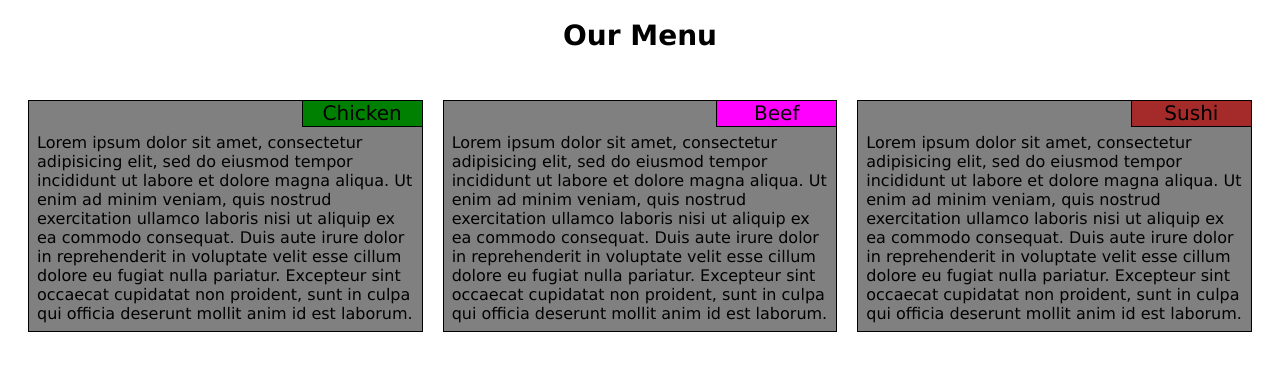
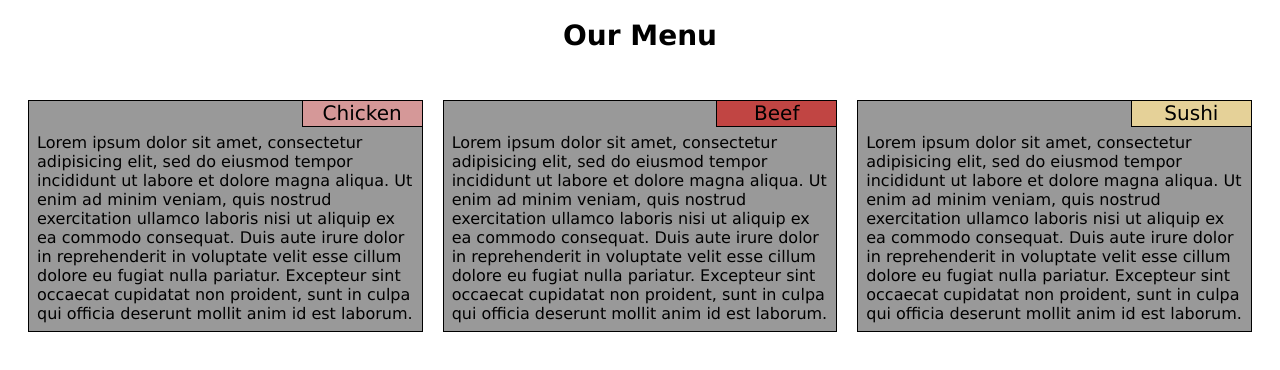
Before and after one commit to valyoh/webdevcourse, a plain HTML site: page module2-solution/index.html in a window 1280 px wide. Drawn offline with Linux system fonts and the light colour scheme.

Commit message:
colors change

```diff
--- a/module2-solution/css/styles.css
+++ b/module2-solution/css/styles.css
@@ -20,7 +20,7 @@ section {
   padding-right: 0.5em;
   padding-bottom: 0.5em;
   border: 1px solid black;
-  background-color: gray;
+  background-color: #999999;
 }
 
 div {
@@ -28,15 +28,15 @@ div {
 }
 
 #title1 {
-  background-color: green;
+  background-color: #D59898;
 }
 
 #title2 {
-  background-color: magenta;
+  background-color: #C14543;
 }
 
 #title3 {
-  background-color: brown;
+  background-color: #E5D198;
 }
 
 .title-region {
```
